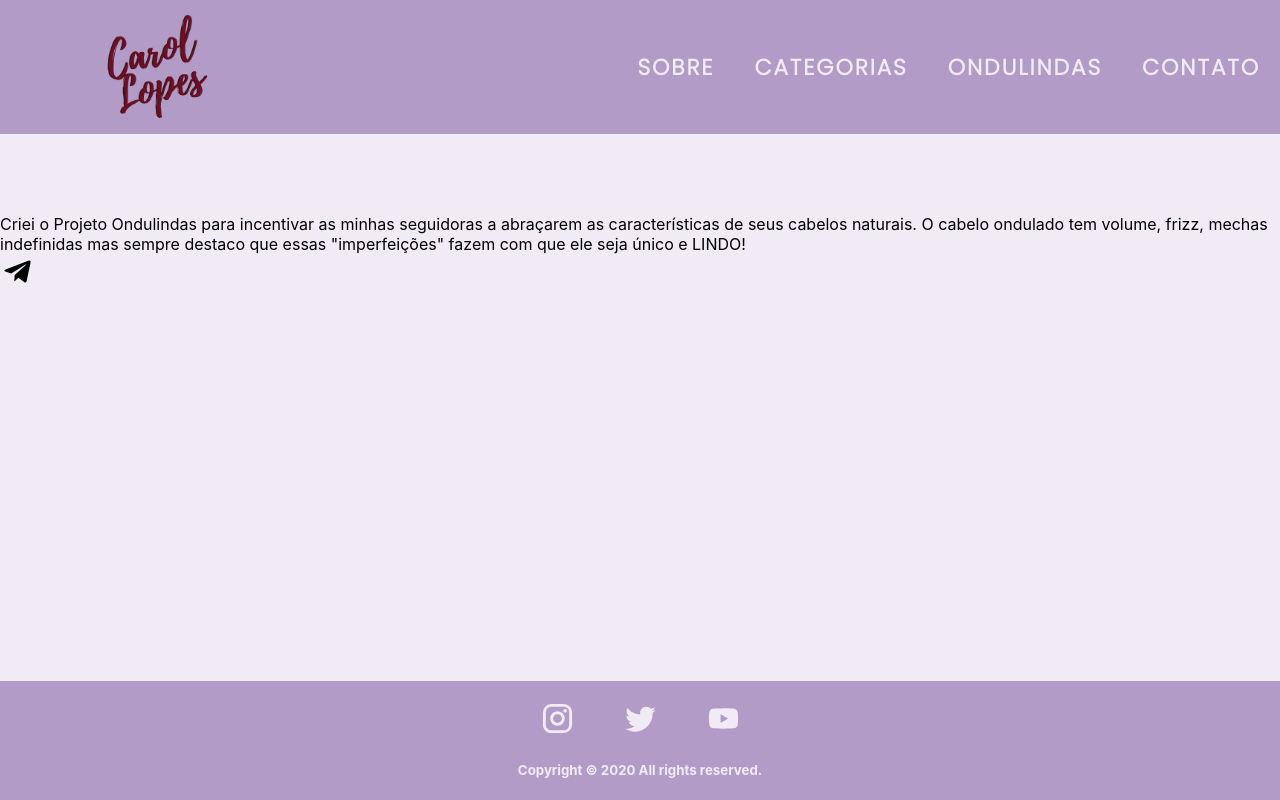
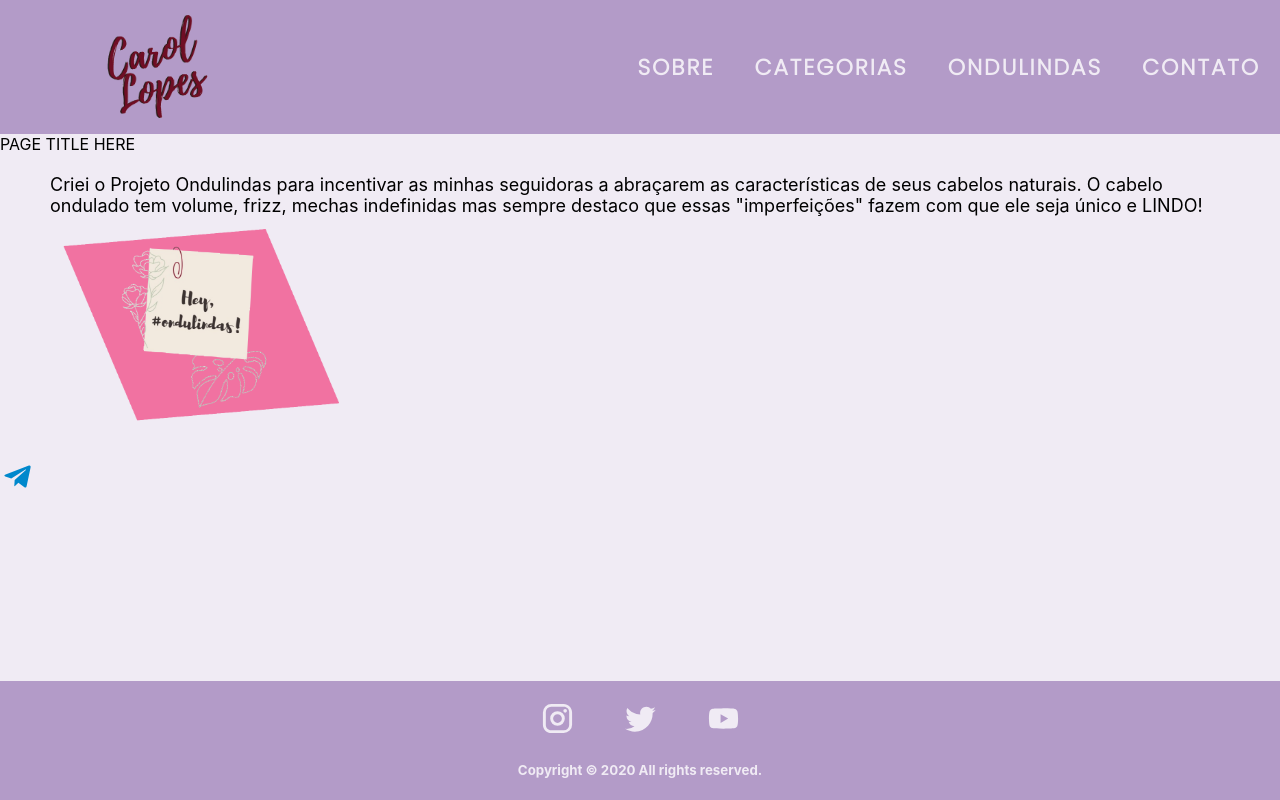
Before and after one commit to hsmello/clopes, a React (Create React App) app: page /ondulindas in a window 1280 px wide. Built offline with nearby package versions, Linux system fonts and the light colour scheme.

Commit message:
style details

```diff
--- a/src/Menu/Toolbar/Toolbar2.css
+++ b/src/Menu/Toolbar/Toolbar2.css
@@ -13,7 +13,7 @@
 }
 
 .nav_area {
-    height: 10vh;
+    height: 60px;
     width: 100%;
     margin: auto;
     display: flex;
@@ -101,12 +101,17 @@
     position: relative;
 }
 
+.categorias:hover .categorias_options {
+    display: block;
+
+}
+
 .categorias_options {
     position: absolute;
     left: 0;
-    background-color: rgb(167, 85, 82);
-    border-radius: 10px;
-    display: block;
+    background-color: rgb(144, 120, 165);
+    border-radius: 7px;
+    display: none;
 }
 
 .categorias_options a{
--- a/src/Menu/Toolbar/Toolbar2.js
+++ b/src/Menu/Toolbar/Toolbar2.js
@@ -41,12 +41,13 @@ function Toolbar(props) {
                     <Link to="/sobre" >SOBRE</Link>
                     <div className="categorias">
                         <button
-                            onClick={handleCategoriasClick}
+                            // onClick={handleCategoriasClick}
                         >CATEGORIAS</button>
                         <div className="categorias_options">
-                            {categoriasShow ?
+                            {/* {categoriasShow ?
                                 <CategoriasBlock /> :
-                                null}
+                                null} */}
+                                <CategoriasBlock />
                         </div>
                     </div>
                     <Link to="/ondulindas">ONDULINDAS</Link>
--- a/src/Pages/Categorias/Cabelos/Cabelos.js
+++ b/src/Pages/Categorias/Cabelos/Cabelos.js
@@ -62,10 +62,24 @@ export default class Cabelos extends React.Component {
 
         return (
             <div>
-                <button onClick={this.requestPost} />
-                Cabelos
-                <button onClick={this.handlePosts} />
 
+            {/* {this.requestPost}
+            {this.handlePosts} */}
+
+                <button label="test" onClick={this.requestPost}>
+                    rodar api
+                </button>
+
+                <button onClick={this.handlePosts} >
+                    filtrar entretenimento
+                </button>
+
+                {/* <div>
+                    {this.state.all[0].title}
+                </div>
+                <div>
+                    {this.state.all[0].body}
+                </div> */}
             </div>
         )
     };
--- a/src/Pages/Home/Home.css
+++ b/src/Pages/Home/Home.css
@@ -64,7 +64,7 @@
 }
 
 .box_home_body {
-    width: 80%;
+    width: 70%;
     height: 250px;
     margin: 20px auto 100px;
     display: flex;
--- a/src/Pages/Ondulindas/Ondulindas.css
+++ b/src/Pages/Ondulindas/Ondulindas.css
@@ -1,8 +1,27 @@
-.ondulindas_allpage {
+/* .ondulindas_allpage {
     margin-top: 80px;
+} */
+
+.page_title {
+    display: flex;
+    justify-content: space-between;
 }
 
+.logo_ondulindas {
+    width: 300px;
+}
+
+.page_text {
+    font-size: 18px;
+    padding: 20px 50px;
+}
+
+
+
 .telegram {
-    color: black;
-    /* color: rgb(0, 136, 204); */
+    color: rgb(0, 136, 204);
 }
+
+.telegram:hover {
+    color: rgb(0, 105, 158);
+}
--- a/src/Pages/Ondulindas/Ondulindas.js
+++ b/src/Pages/Ondulindas/Ondulindas.js
@@ -1,10 +1,17 @@
 import React from 'react';
+import TelegramIcon from '@material-ui/icons/Telegram';
+import PicOndulindas from '../../Images/logo_ondulindas_bg.png'
 import './Ondulindas.css'
-import TelegramIcon from '@material-ui/icons/Telegram';
 
 export default function Ondulindas() {
     return (
         <div className="ondulindas_allpage" >
+            <div className="page_title">
+                PAGE TITLE HERE
+            </div>
+
+            <div className="page_text" >
+
                 Criei o Projeto Ondulindas para incentivar as
                 minhas seguidoras a abraçarem as
                 características de seus cabelos naturais. O
@@ -12,6 +19,8 @@ export default function Ondulindas() {
                 indefinidas mas sempre destaco que essas
                 "imperfeições" fazem com que ele seja único
                 e LINDO!
+                <img className="logo_ondulindas" src={PicOndulindas} alt="" />
+            </div>
             <div>
                 <a
                     className="telegram"
@@ -19,7 +28,7 @@ export default function Ondulindas() {
                     target="_blank"
                     rel="noopener noreferrer"
                 >
-                    <TelegramIcon fontSize="large"  />
+                    <TelegramIcon fontSize="large" />
                 </a>
 
             </div>
```
Also changed, not shown: src/Images/logo_ondulindas_bg.png (added). Lines whose indentation alone changed are shown as unchanged.
